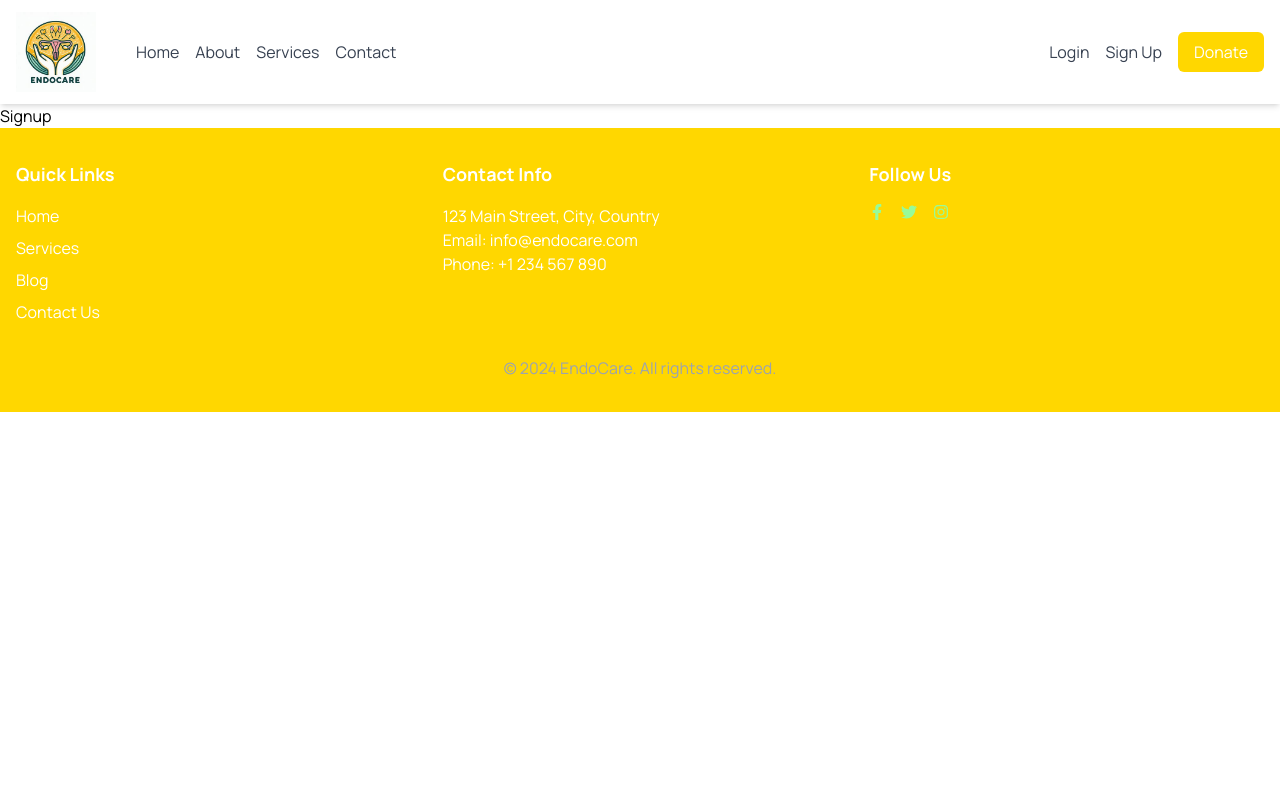
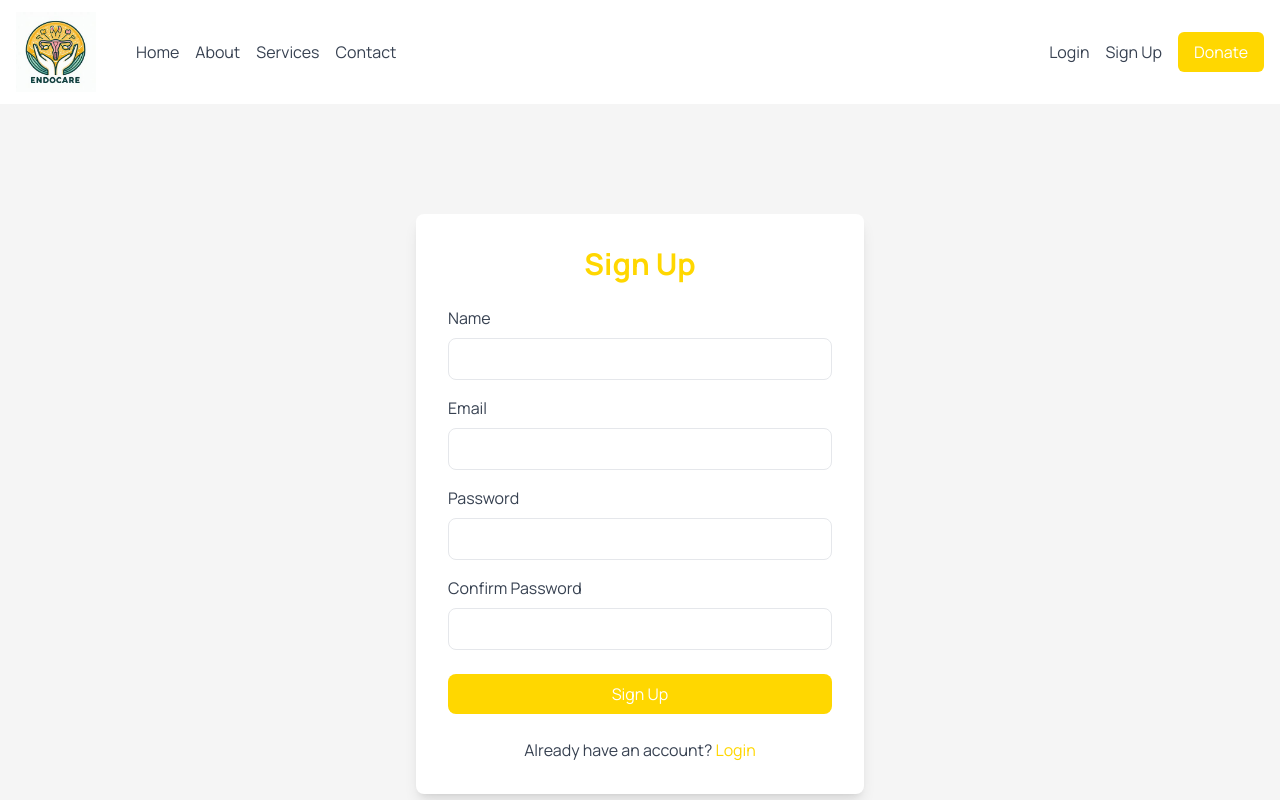
Before and after one commit to Wamziss/EndoCare, a React (Vite) app: page /register in a window 1280 px wide. Shown: the top 800 px of the page. Built offline with nearby package versions, Linux system fonts and the light colour scheme.

Commit message:
create login and signup pages

```diff
--- a/src/pages/Login.jsx
+++ b/src/pages/Login.jsx
@@ -1,11 +1,56 @@
-import React from 'react'
+import React, { useState } from 'react';
 
 const Login = () => {
+  const [email, setEmail] = useState('');
+  const [password, setPassword] = useState('');
+
+  const handleSubmit = (e) => {
+    e.preventDefault();
+    // Handle login logic here
+    console.log('Email:', email);
+    console.log('Password:', password);
+  };
+
   return (
-    <div>
-      Login
+    <div className="min-h-screen bg-softGray flex items-center justify-center">
+      <div className="bg-white p-8 rounded-lg shadow-lg w-full max-w-md">
+        <h2 className="text-3xl font-bold mb-6 text-center text-primaryColor">Login</h2>
+        <form onSubmit={handleSubmit}>
+          <div className="mb-4">
+            <label htmlFor="email" className="block text-gray-700 mb-2">Email</label>
+            <input
+              type="email"
+              id="email"
+              value={email}
+              onChange={(e) => setEmail(e.target.value)}
+              className="w-full px-4 py-2 border rounded-lg focus:outline-none focus:ring-2 focus:ring-primaryColor"
+              required
+            />
+          </div>
+          <div className="mb-6">
+            <label htmlFor="password" className="block text-gray-700 mb-2">Password</label>
+            <input
+              type="password"
+              id="password"
+              value={password}
+              onChange={(e) => setPassword(e.target.value)}
+              className="w-full px-4 py-2 border rounded-lg focus:outline-none focus:ring-2 focus:ring-primaryColor"
+              required
+            />
+          </div>
+          <button
+            type="submit"
+            className="w-full bg-primaryColor text-white py-2 rounded-lg hover:bg-lightYellow transition duration-200"
+          >
+            Login
+          </button>
+        </form>
+        <p className="mt-6 text-center text-gray-700">
+          Don't have an account? <a href="/register" className="text-primaryColor hover:text-lightYellow">Register</a>
+        </p>
+      </div>
     </div>
-  )
-}
+  );
+};
 
-export default Login
+export default Login;
--- a/src/pages/SignUp.jsx
+++ b/src/pages/SignUp.jsx
@@ -1,11 +1,85 @@
-import React from 'react'
+import React, { useState } from 'react';
 
 const SignUp = () => {
+  const [name, setName] = useState('');
+  const [email, setEmail] = useState('');
+  const [password, setPassword] = useState('');
+  const [confirmPassword, setConfirmPassword] = useState('');
+
+  const handleSubmit = (e) => {
+    e.preventDefault();
+    // Handle signup logic here
+    if (password !== confirmPassword) {
+      alert('Passwords do not match!');
+      return;
+    }
+    console.log('Name:', name);
+    console.log('Email:', email);
+    console.log('Password:', password);
+  };
+
   return (
-    <div>
-      Signup
+    <div className="min-h-screen bg-softGray flex items-center justify-center">
+      <div className="bg-white p-8 rounded-lg shadow-lg w-full max-w-md">
+        <h2 className="text-3xl font-bold mb-6 text-center text-primaryColor">Sign Up</h2>
+        <form onSubmit={handleSubmit}>
+          <div className="mb-4">
+            <label htmlFor="name" className="block text-gray-700 mb-2">Name</label>
+            <input
+              type="text"
+              id="name"
+              value={name}
+              onChange={(e) => setName(e.target.value)}
+              className="w-full px-4 py-2 border rounded-lg focus:outline-none focus:ring-2 focus:ring-primaryColor"
+              required
+            />
+          </div>
+          <div className="mb-4">
+            <label htmlFor="email" className="block text-gray-700 mb-2">Email</label>
+            <input
+              type="email"
+              id="email"
+              value={email}
+              onChange={(e) => setEmail(e.target.value)}
+              className="w-full px-4 py-2 border rounded-lg focus:outline-none focus:ring-2 focus:ring-primaryColor"
+              required
+            />
+          </div>
+          <div className="mb-4">
+            <label htmlFor="password" className="block text-gray-700 mb-2">Password</label>
+            <input
+              type="password"
+              id="password"
+              value={password}
+              onChange={(e) => setPassword(e.target.value)}
+              className="w-full px-4 py-2 border rounded-lg focus:outline-none focus:ring-2 focus:ring-primaryColor"
+              required
+            />
+          </div>
+          <div className="mb-6">
+            <label htmlFor="confirmPassword" className="block text-gray-700 mb-2">Confirm Password</label>
+            <input
+              type="password"
+              id="confirmPassword"
+              value={confirmPassword}
+              onChange={(e) => setConfirmPassword(e.target.value)}
+              className="w-full px-4 py-2 border rounded-lg focus:outline-none focus:ring-2 focus:ring-primaryColor"
+              required
+            />
+          </div>
+          <button
+            type="submit"
+            className="w-full bg-primaryColor text-white py-2 rounded-lg hover:bg-lightYellow transition duration-200"
+          >
+            Sign Up
+          </button>
+        </form>
+        <p className="mt-6 text-center text-gray-700">
+          Already have an account? <a href="/login" className="text-primaryColor hover:text-lightYellow">Login</a>
+        </p>
+      </div>
     </div>
-  )
-}
+  );
+};
 
-export default SignUp
+export default SignUp;
```
